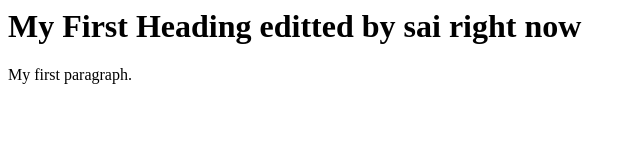
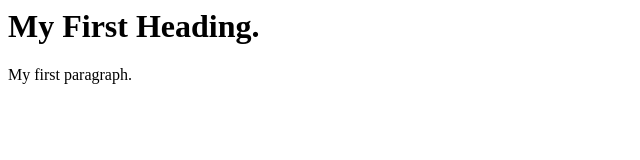
Before and after one commit to saiprasad169/webapps, a plain HTML site: page index.html in a window 1280 px wide. Shown: the whole page, without its empty margins (0-640 px from the left). Drawn offline with Linux system fonts and the light colour scheme.

Commit message:
Update index.html

```diff
--- a/index.html
+++ b/index.html
@@ -1,7 +1,7 @@
 <html>
 <body>
 
-<h1>My First Heading editted by sai right now</h1>
+<h1>My First Heading.</h1>
 
 <p>My first paragraph.</p>
 
```
